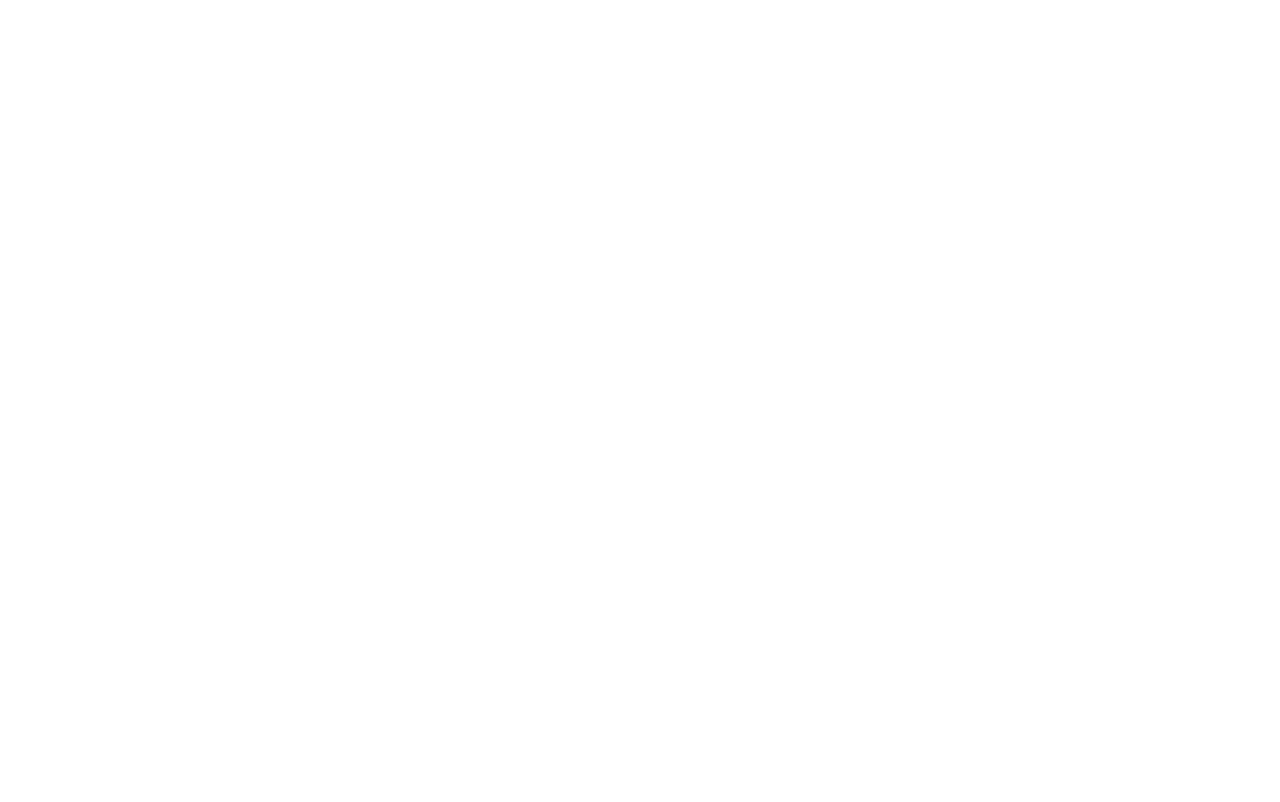
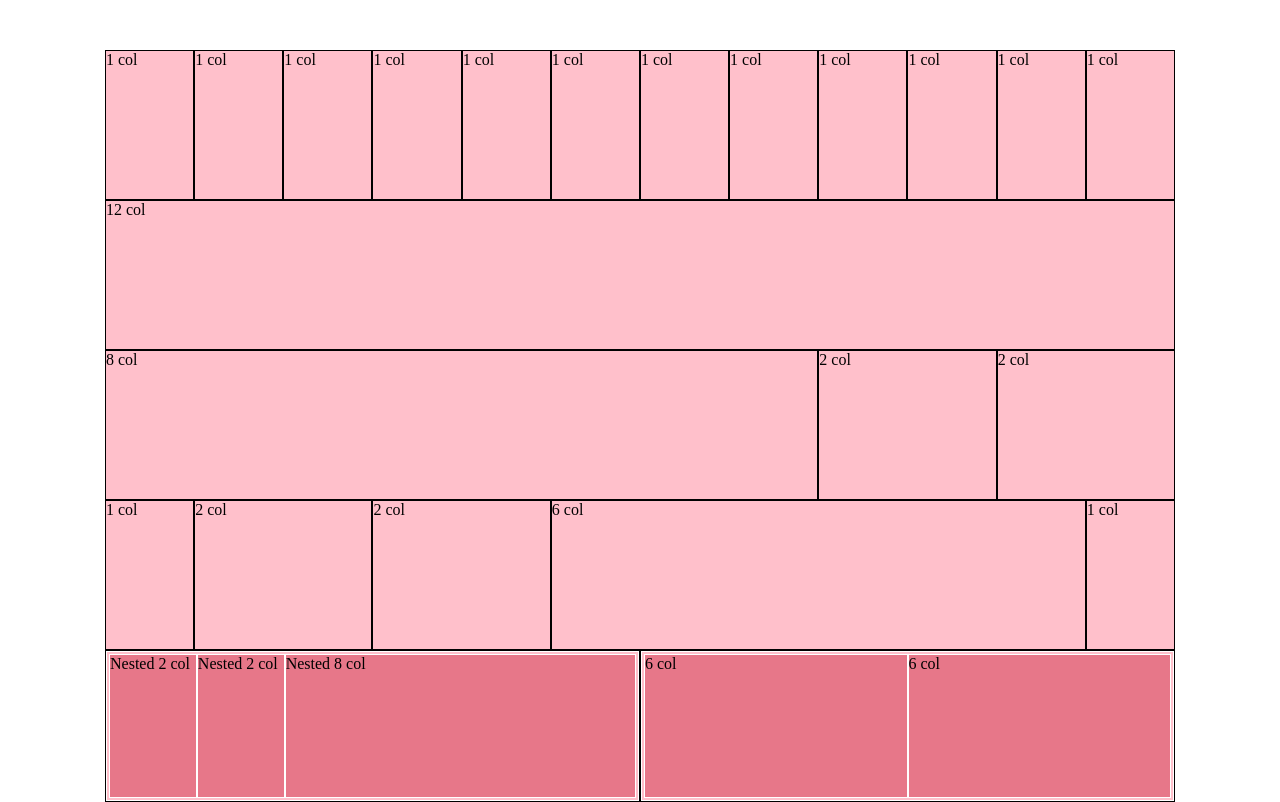
Before and after one commit to Riccarpa/html-css-12bool, a plain HTML site: page index.html in a window 1280 px wide. Drawn offline with Linux system fonts and the light colour scheme.

Commit message:
columns done

```diff
--- a/index.html
+++ b/index.html
@@ -11,7 +11,56 @@
 </head>
 
 <body>
+    <div class="container">
+        <div class="row">
+            <div class="col-xs-1">1 col</div>
+            <div class="col-xs-1">1 col</div>
+            <div class="col-xs-1">1 col</div>
+            <div class="col-xs-1">1 col</div>
+            <div class="col-xs-1">1 col</div>
+            <div class="col-xs-1">1 col</div>
+            <div class="col-xs-1">1 col</div>
+            <div class="col-xs-1">1 col</div>
+            <div class="col-xs-1">1 col</div>
+            <div class="col-xs-1">1 col</div>
+            <div class="col-xs-1">1 col</div>
+            <div class="col-xs-1">1 col</div>
+        </div>
+        <div class="row">
+            <div class="col-xs-12">12 col</div>
+        </div>
+        <div class="row">
+            <div class="col-xs-8">8 col</div>
+            <div class="col-xs-2">2 col</div>
+            <div class="col-xs-2">2 col</div>
+        </div>
+        <div class="row">
+            <div class="col-xs-1">1 col</div>
+            <div class="col-xs-2">2 col</div>
+            <div class="col-xs-2">2 col</div>
+            <div class="col-xs-6">6 col</div>
+            <div class="col-xs-1">1 col</div>
+        </div>
+        <div class="row">
+            <div class="col-xs-6">
+                <div class="row nest">
+                    <div class="nest col-xs-2">Nested 2 col</div>
+                    <div class="nest col-xs-2">Nested 2 col</div>
+                    <div class="nest col-xs-8">Nested 8 col</div>
 
+                </div>
+            </div>
+            <div class="col-xs-6">
+                <div class="row nest">
+                    <div class="nest col-xs-6">6 col</div>
+                    <div class="nest col-xs-6">6 col</div>
+
+
+                </div>
+            </div>
+
+        </div>
+    </div>
 </body>
 
 </html>
--- a/style/12bool.css
+++ b/style/12bool.css
@@ -21,6 +21,28 @@
 .container-fluid {
     width: 100%;
     max-width: 100%;
+}
+
+
+/* disply inline-block */
+
+.display-ib {
+    display: inline-block;
+}
+
+
+/* position */
+
+.relative {
+    position: relative;
+}
+
+
+/* image-fluid */
+
+.image-fluid {
+    width: 100%;
+    height: auto;
 }
 
 
--- a/style/style.css
+++ b/style/style.css
@@ -0,0 +1,22 @@
+body {
+    margin-top: 50px;
+}
+
+.row {
+    background-color: pink;
+    height: 150px;
+}
+
+.row * {
+    border: 1px solid black;
+}
+
+.row .nest {
+    background-color: rgb(231, 119, 137);
+    border: 1px solid white;
+}
+
+.row.nest {
+    padding: 2px;
+    background-color: pink;
+}
```
